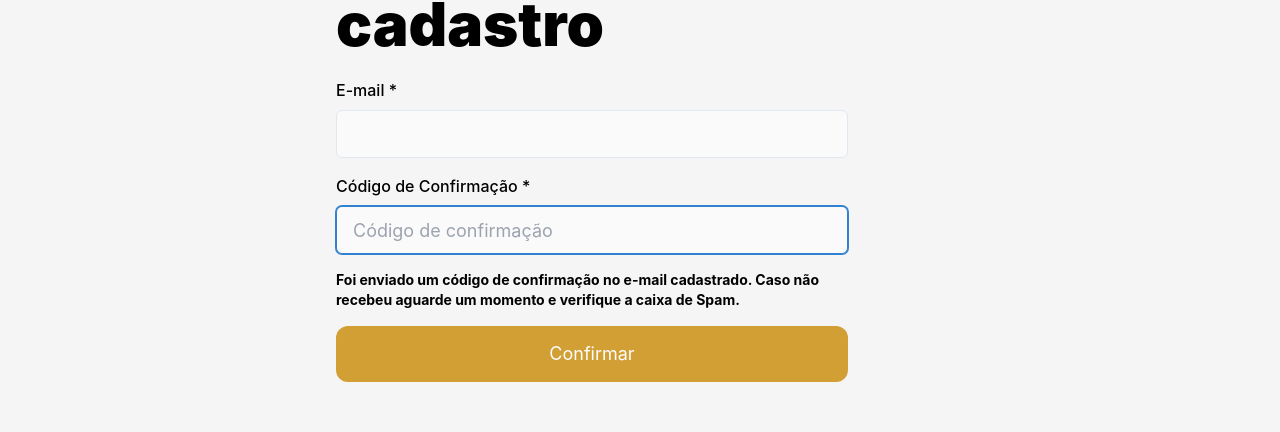
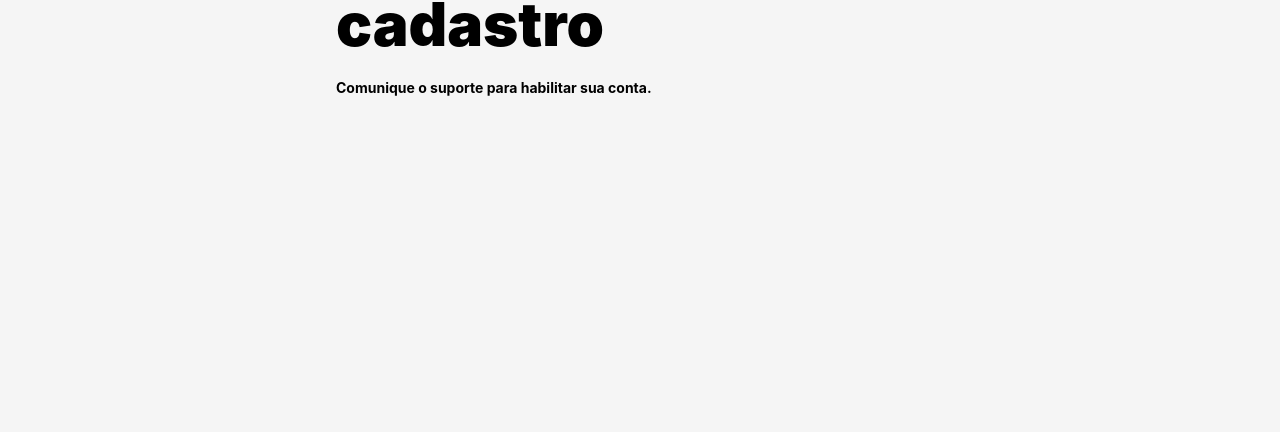
Before and after one commit to OpenUrbis/urbis-workflows, a React (Vite) app in the folder apps/web/: page /confirm-sign-up in a window 1280 px wide. Shown: the part 228-660 px from the top of the page. Built offline with nearby package versions, Linux system fonts and the light colour scheme.

Commit message:
temp: confirm sign up page need to contact support only

```diff
--- a/apps/web/src/modules/auth/ConfirmSignUp.tsx
+++ b/apps/web/src/modules/auth/ConfirmSignUp.tsx
@@ -1,8 +1,8 @@
 import { useState, useEffect, useContext } from "react";
 import axios from "axios";
 import { useNavigate, useLocation } from "react-router-dom";
-import { FormControl, FormLabel, Spinner } from "@chakra-ui/react";
-import { Input, SL } from "../../components";
+// import { FormControl, FormLabel, Spinner } from "@chakra-ui/react";
+// import { Input, SL } from "../../components";
 import { HotkeyContext } from "../../reducers/hotkeys.reducer";
 
 export function ConfirmSignUp(): JSX.Element {
@@ -72,7 +72,7 @@ export function ConfirmSignUp(): JSX.Element {
           Confirme seu cadastro
         </h1>
         <form className="flex flex-col space-y-4" onSubmit={handleConfirm}>
-          <FormControl id="email">
+          {/* <FormControl id="email">
             <FormLabel>E-mail *</FormLabel>
             <Input
               type={"email"}
@@ -92,13 +92,14 @@ export function ConfirmSignUp(): JSX.Element {
               value={code}
               onChange={(e) => setCode(e.target.value)}
             />
-          </FormControl>
+          </FormControl> */}
           {error && <p className="text-red-500">{error}</p>}
           <p className="text-sm font-bold">
-            Foi enviado um código de confirmação no e-mail cadastrado. Caso não
-            recebeu aguarde um momento e verifique a caixa de Spam.
+            Comunique o suporte para habilitar sua conta.
+            {/* Foi enviado um código de confirmação no e-mail cadastrado. Caso não
+            recebeu aguarde um momento e verifique a caixa de Spam. */}
           </p>
-          <button
+          {/* <button
             type="submit"
             className="bg-yellow-600 hover:bg-yellow-700 text-white text-lg w-full py-3.5 rounded-xl disabled:opacity-80"
             disabled={loading || !code}
@@ -110,7 +111,7 @@ export function ConfirmSignUp(): JSX.Element {
                 Confirmar <SL bg="yellow.500">U</SL>
               </>
             )}
-          </button>
+          </button> */}
         </form>
       </div>
       <div className="hidden md:flex">
```
